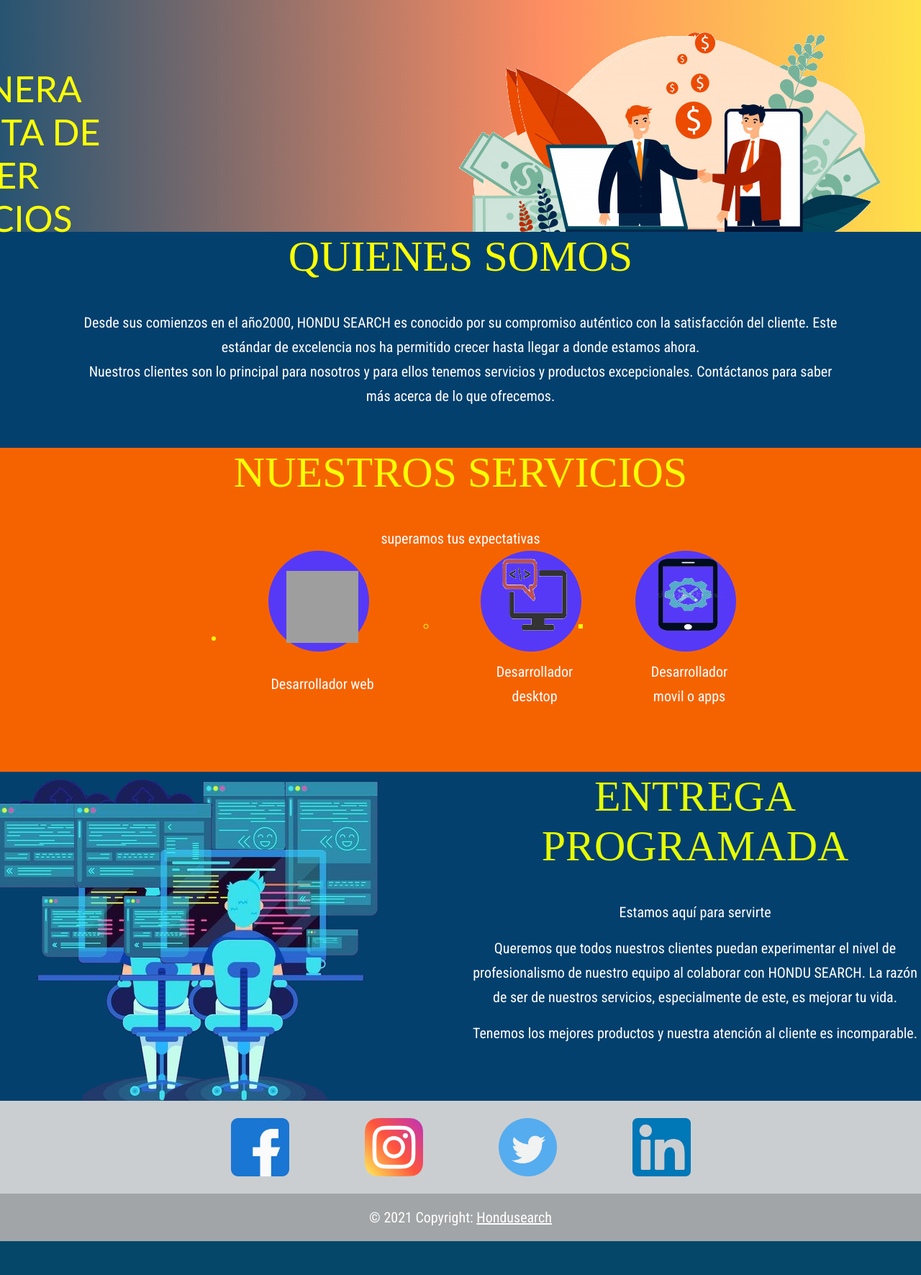
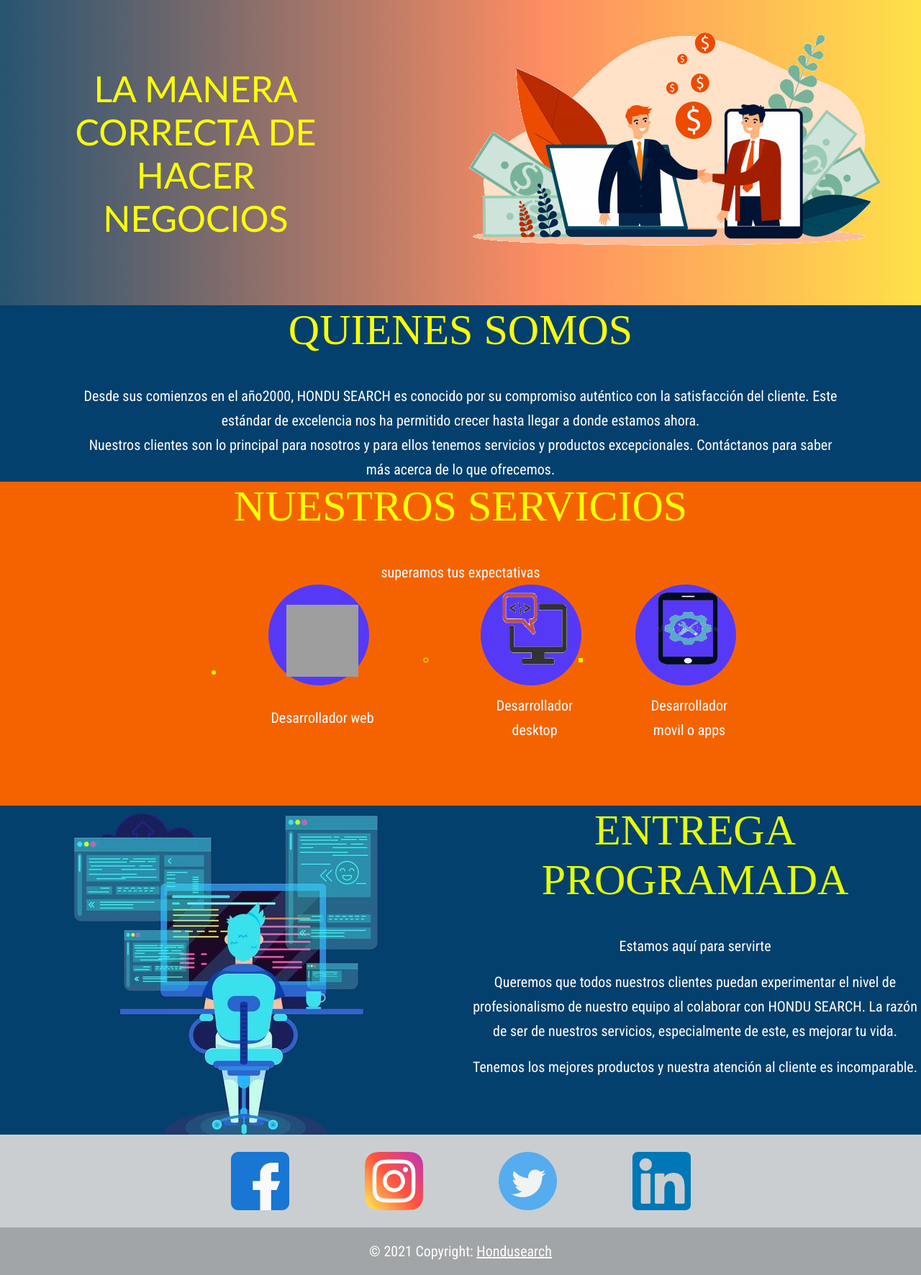
Before and after one commit to YCM15/Hondusearch, a PHP site: page / in a window 1280 px wide. Shown: the part 262-2033 px from the top of the page at 72% size. Before the commit the page ends 1986 px from the top, so only its background shows below. Run offline with PHP 8.4, Linux system fonts and the light colour scheme; some web fonts are replaced; grey boxes are pictures that could not be loaded.

Commit message:
Actualización en el landing
Cambios en el css del landing

```diff
--- a/css/estilos.css
+++ b/css/estilos.css
@@ -1,16 +1,14 @@
+/* 1 LAYOUT */
 
-
-/* 1 LAYOUT */
 body {
     text-align: center;
-  font:300 20px/1.7 'Roboto Condensed';
-  background: linear-gradient(to right, rgba(39,84,114,1) 0%, rgba(254,141,98,1) 59%, rgba(254,225,73,1) 100%);
+    font: 300 20px/1.7 'Roboto Condensed';
+    background: linear-gradient(to right, rgba(39, 84, 114, 1) 0%, rgba(254, 141, 98, 1) 59%, rgba(254, 225, 73, 1) 100%);
 }
 
 .logo {
     display: flex;
     justify-content: center;
-
 }
 
 .navbar {
@@ -19,19 +17,17 @@ body {
     align-items: center;
 }
 
-
-
 .list-services {
     display: flex;
     align-items: center;
     justify-content: center;
 }
+
 .list-services figure {
     display: flex;
     justify-content: center;
     align-items: center;
     flex-flow: column;
-
 }
 
 .list-seguir {
@@ -47,69 +43,52 @@ body {
     background-size: cover;
 }
 
-  .navbar { height: 40px;
-
+.navbar {
+    height: 40px;
     text-align: center;
 }
 
-.navbar a{
+.navbar a {
     color: #fff;
     padding: 0 30px;
-    text-decoration: none ;
+    text-decoration: none;
     font-size: 25px;
-    font-family:Impact, Haettenschweiler, 'Arial Narrow Bold', sans-serif;
+    font-family: Impact, Haettenschweiler, 'Arial Narrow Bold', sans-serif;
 }
 
-.bienvenida {
-  height: 280px;
-  right: 400px;
-    background: url(../img/team.png) no-repeat  right top;
-
-
+.bienvenida h2 {
+    text-align: 100px;
+    color: rgb(251, 255, 8);
+    font-size: 50px;
+    font-family: 'Gill Sans', 'Gill Sans MT', Calibri, 'Trebuchet MS', sans-serif;
+    position: relative;
 }
 
-.bienvenida h2{
-
-  text-align: 200px;
-  color:  rgb(251, 255, 8);
-  font-size: 50px;
-  font-family:'Gill Sans', 'Gill Sans MT', Calibri, 'Trebuchet MS', sans-serif;
-  position: relative;
-  left: -300px;
-
-}
-
-
-
-.quienes{
+.quienes {
     padding: 0 20px;
     color: rgb(255, 255, 255);
     text-decoration: none;
-
-
 }
 
 .title {
     margin-bottom: 40px;
     font: 60px 'Stint Ultra Condensed';
     text-transform: uppercase;
-
 }
 
-.titulo{
+.titulo {
     margin-bottom: 10px;
     font: 30px 'Stint Ultra Condensed';
-
 }
 
-
-
-.seguir{
+.seguir {
     text-align: left;
     font-size: 0px;
 }
 
+
 /* 3 PARTS OF WEB */
+
 .content {
     padding: 80px 0;
 }
@@ -117,22 +96,18 @@ body {
 .quienes {
     background: #04406e;
     color: rgb(251, 255, 6);
-        height: 300px;
-
 }
-
 
 .quienes p {
     max-width: 1050px;
     margin: 0 auto;
     color: #fff;
-
 }
 
 .servicios {
     height: 280;
     background: #f56301;
-        color:  rgb(251, 255, 6);
+    color: rgb(251, 255, 6);
     height: 450px;
 }
 
@@ -140,30 +115,23 @@ body {
     max-width: 1055px;
     margin: 0 auto;
     color: #fff;
-
-
 }
 
 .servicios figcaption {
     color: #fff;
-
 }
 
-
 .entrega {
-
     background-size: cover;
-  background: #04406e url(../img/1.png) no-repeat  left top;
+    background: #04406e;
     color: rgb(230, 255, 4);
-
 }
-
 
 .contain {
     max-width: 500px;
     margin: 0 auto;
+}
 
-  }
 .contain h2 {
     position: relative;
     left: 400px;
@@ -174,12 +142,9 @@ body {
     color: #fff;
     position: relative;
     left: 400px;
-
 }
 
-
-
-.seguir{
+.seguir {
     color: #fff;
     height: 70px;
 }
@@ -193,7 +158,8 @@ body {
     height: 190px;
 }
 
-  .list-services figure:after {content: "";
+.list-services figure:after {
+    content: "";
     position: absolute;
     top: 0;
     left: 0;
@@ -220,9 +186,7 @@ body {
     bottom: -40px;
 }
 
-
 .list-seguir figure {
     position: relative;
     left: -60px;
-
 }
```
Lines whose indentation alone changed are shown as unchanged.
